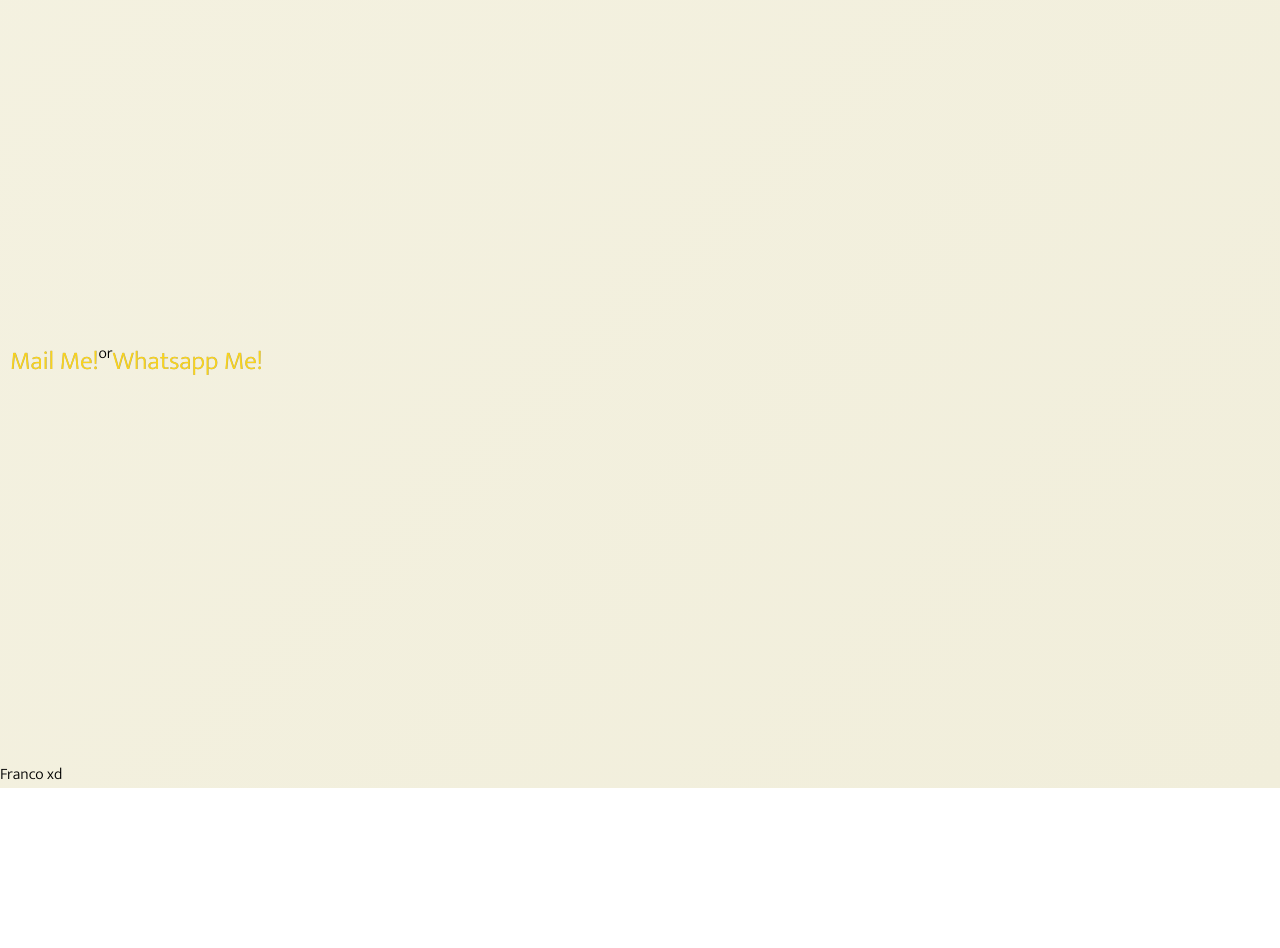
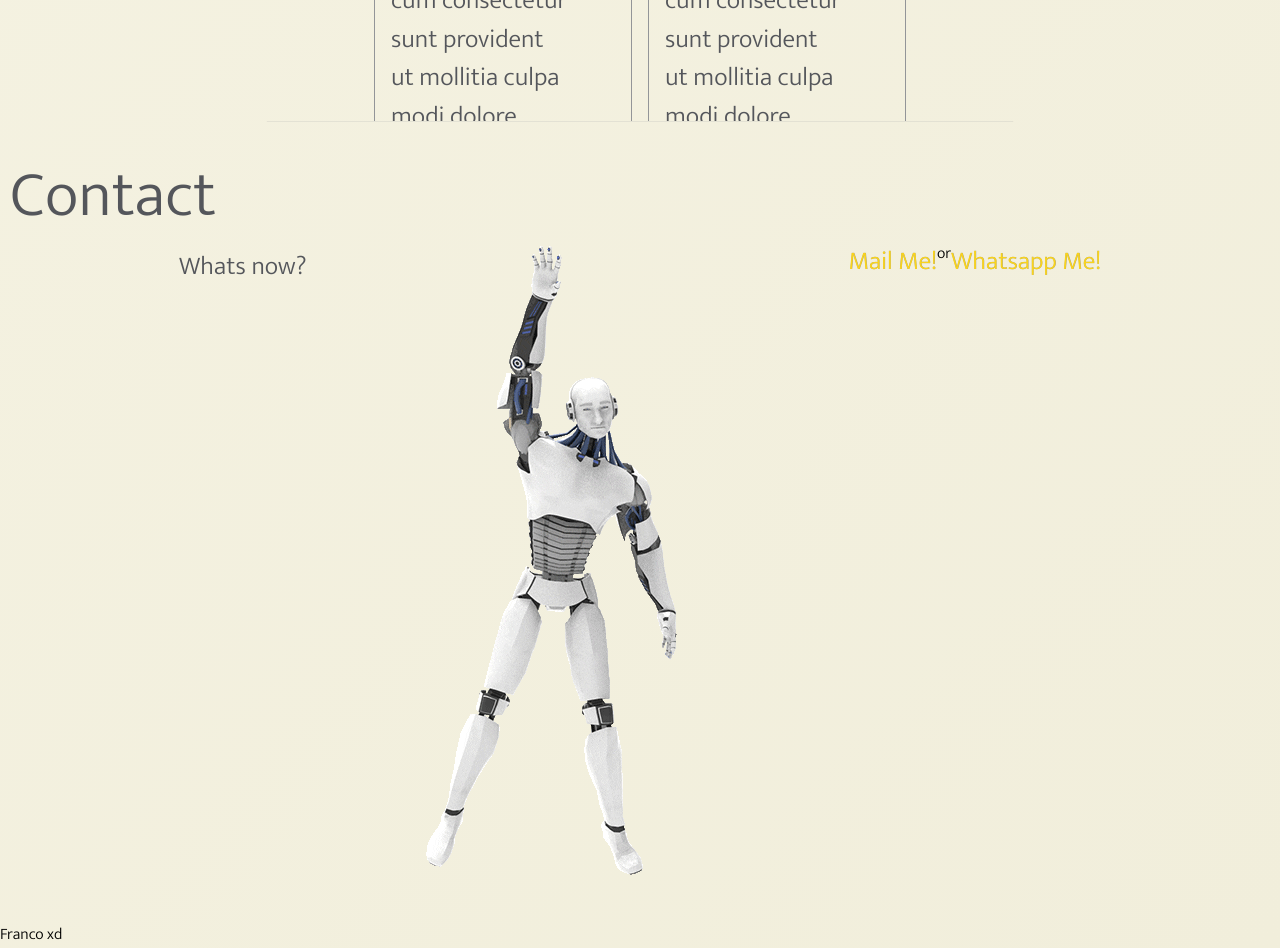
Before and after one commit to 7dvys/portfolio, a plain HTML site: page index2.html in a window 1280 px wide. Shown: the part 4360-5308 px from the top of the page. Before the commit the page ends 5148 px from the top, so only its background shows below. Drawn offline with Linux system fonts and the light colour scheme.

Commit message:
lot changes

```diff
--- a/index2.html
+++ b/index2.html
@@ -266,7 +266,11 @@
             </section>
 
             <section id="contact">
-                <a hrgtttef="mailto:fdr160102@gmail">Mail Me!</a> or
+                <h2>Contact</h2>
+                <p>Whats now?
+                </p>
+                <img src="resources/robot.gif" alt="">
+                <a href="mailto:fdr160102@gmail">Mail Me!</a> or
                 <a href="watsapp">Whatsapp Me!</a>
             </section>
 
--- a/style2.css
+++ b/style2.css
@@ -403,7 +403,7 @@ body main div.sectionsBox section#work div.bigCard div.content div.detailsAndCon
       /* END SECTION WORK bigCard */
       /* SECTION WORK PROJECTS */
 body main div.sectionsBox section#work div.projects{
-  height: 60vh;
+  height: 80vh;
   overflow-y: scroll;
   display: flex;
   flex-direction: row;
@@ -429,9 +429,6 @@ body main div.sectionsBox section#work div.projects div.project{
   padding: 1rem;
   border-radius: 0.5rem;
   border: 1px solid var(--grey1);
-
-
-
 }
 
 body main div.sectionsBox section#work div.projects div.project div.links img{
@@ -441,9 +438,18 @@ body main div.sectionsBox section#work div.projects div.project div.links img{
 body main div.sectionsBox section#work div.projects div.project p{
   flex-basis: 80%;
 }
-
       /* END SECTION WORK PROJECTS */
       /* END SECTION WORK */
+      /* SECTION CONTACT */
+body main div.sectionsBox section#contact {
+  justify-content: center;
+}
+
+body main div.sectionsBox section#contact h2{
+  flex-basis: 100%;
+
+}
+      /* END SECTION CONTACT */
 
     /* END SECTION */
   /* END SECCIONES */
```
Also changed, not shown: resources/robot.gif (added), 1 other file.
